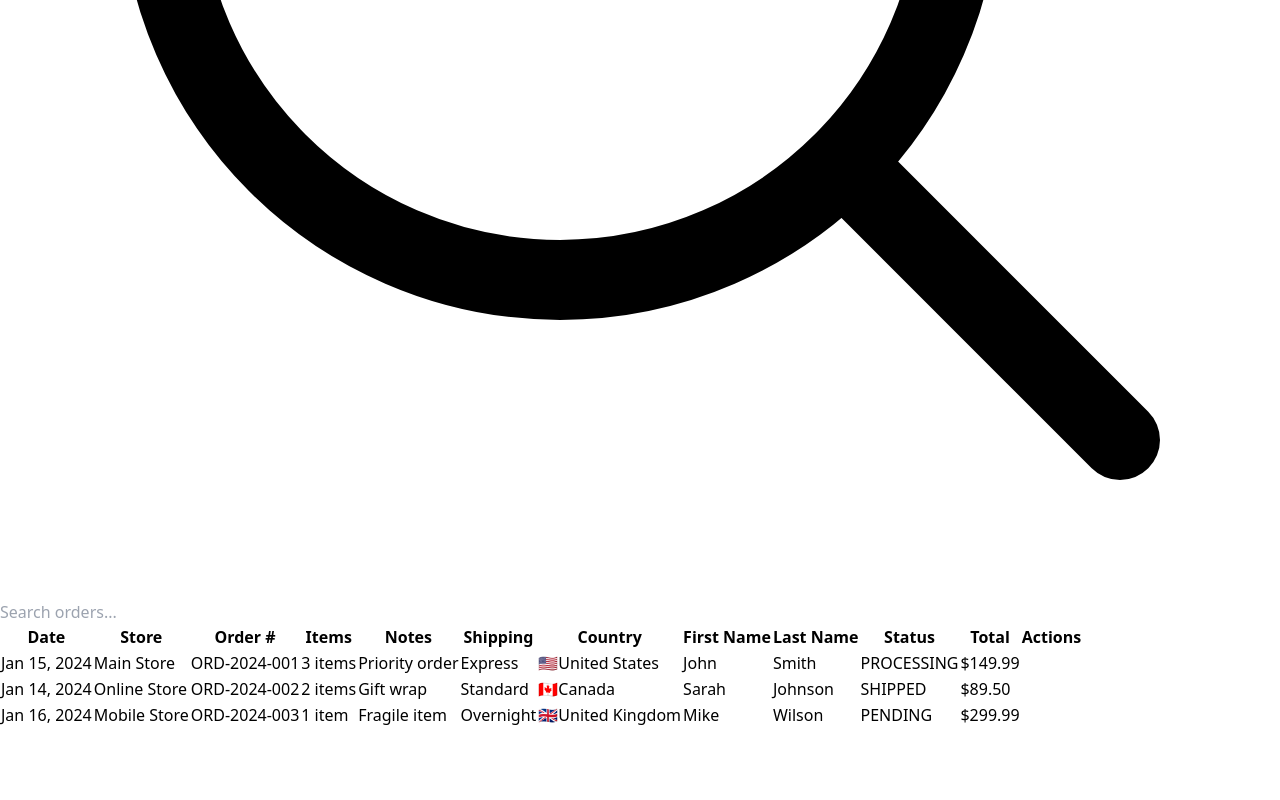
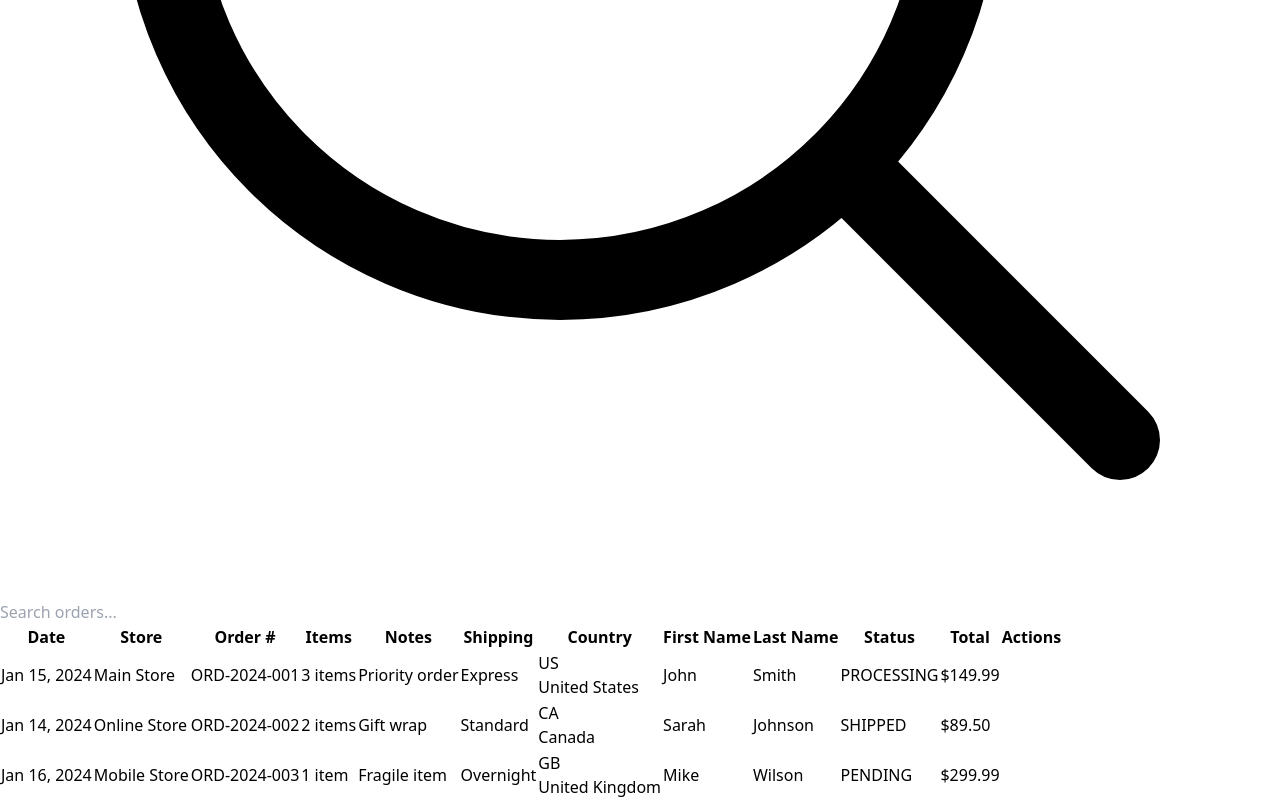
Before and after one commit to advwebdesign-warehouse/order-import-frontend, a Next.js app: page /dashboard/orders in a window 1280 px wide. Shown: the part 4952-5752 px from the top of the page. Before the commit the page ends 5680 px from the top, so only its background shows below. Built offline with nearby package versions, Linux system fonts and the light colour scheme; sample sign-in values are in the browser's storage.

Commit message:
Replace emoji flags with reliable country code badges

```diff
--- a/package.json
+++ b/package.json
@@ -16,6 +16,7 @@
     "axios": "^1.12.1",
     "next": "^15.1.2",
     "react": "^19.0.0",
+    "react-country-flag": "^3.1.0",
     "react-dom": "^19.0.0"
   },
   "devDependencies": {
--- a/src/app/dashboard/orders/page.tsx
+++ b/src/app/dashboard/orders/page.tsx
@@ -11,6 +11,15 @@ import {
   Cog6ToothIcon,
   EyeSlashIcon
 } from '@heroicons/react/24/outline'
+
+// Add this CountryFlag component here
+const CountryFlag = ({ countryCode }: { countryCode: string }) => {
+  return (
+    <div className="w-6 h-4 rounded-sm overflow-hidden border border-gray-200 bg-gray-100 flex items-center justify-center">
+      <span className="text-xs font-medium text-gray-600">{countryCode}</span>
+    </div>
+  )
+}
 
 interface Order {
   id: string
@@ -85,19 +94,6 @@ const statusColors = {
   REFUNDED: 'bg-gray-100 text-gray-800',
 }
 
-// Country flag emoji mapping
-const countryFlags: Record<string, string> = {
-  US: '🇺🇸',
-  CA: '🇨🇦',
-  GB: '🇬🇧',
-  AU: '🇦🇺',
-  DE: '🇩🇪',
-  FR: '🇫🇷',
-  IT: '🇮🇹',
-  ES: '🇪🇸',
-  JP: '🇯🇵',
-  KR: '🇰🇷',
-}
 
 export default function OrdersPage() {
   const router = useRouter()
@@ -237,11 +233,11 @@ export default function OrdersPage() {
         return order.requestedShipping
       case 'country':
         return (
-          <div className="flex items-center gap-2">
-            <span className="text-lg">{countryFlags[order.countryCode] || '🏳️'}</span>
-            <span>{order.country}</span>
-          </div>
-        )
+            <div className="flex items-center gap-2">
+              <CountryFlag countryCode={order.countryCode} />
+              <span>{order.country}</span>
+            </div>
+          )
       case 'shippingFirstName':
         return order.shippingFirstName
       case 'shippingLastName':
```
Also changed, not shown: 1 other file (tests, documents, lock files or other folders).
